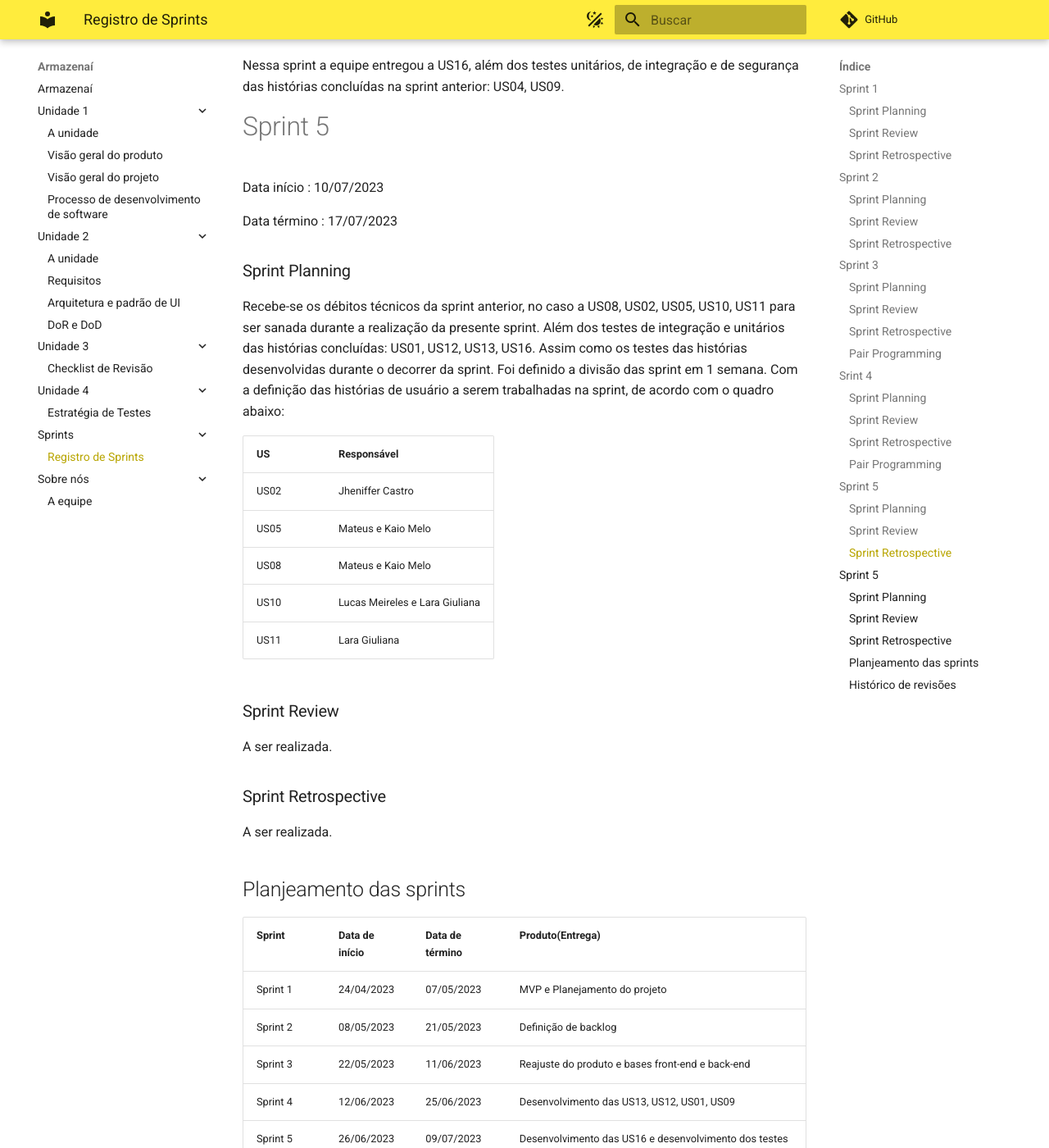
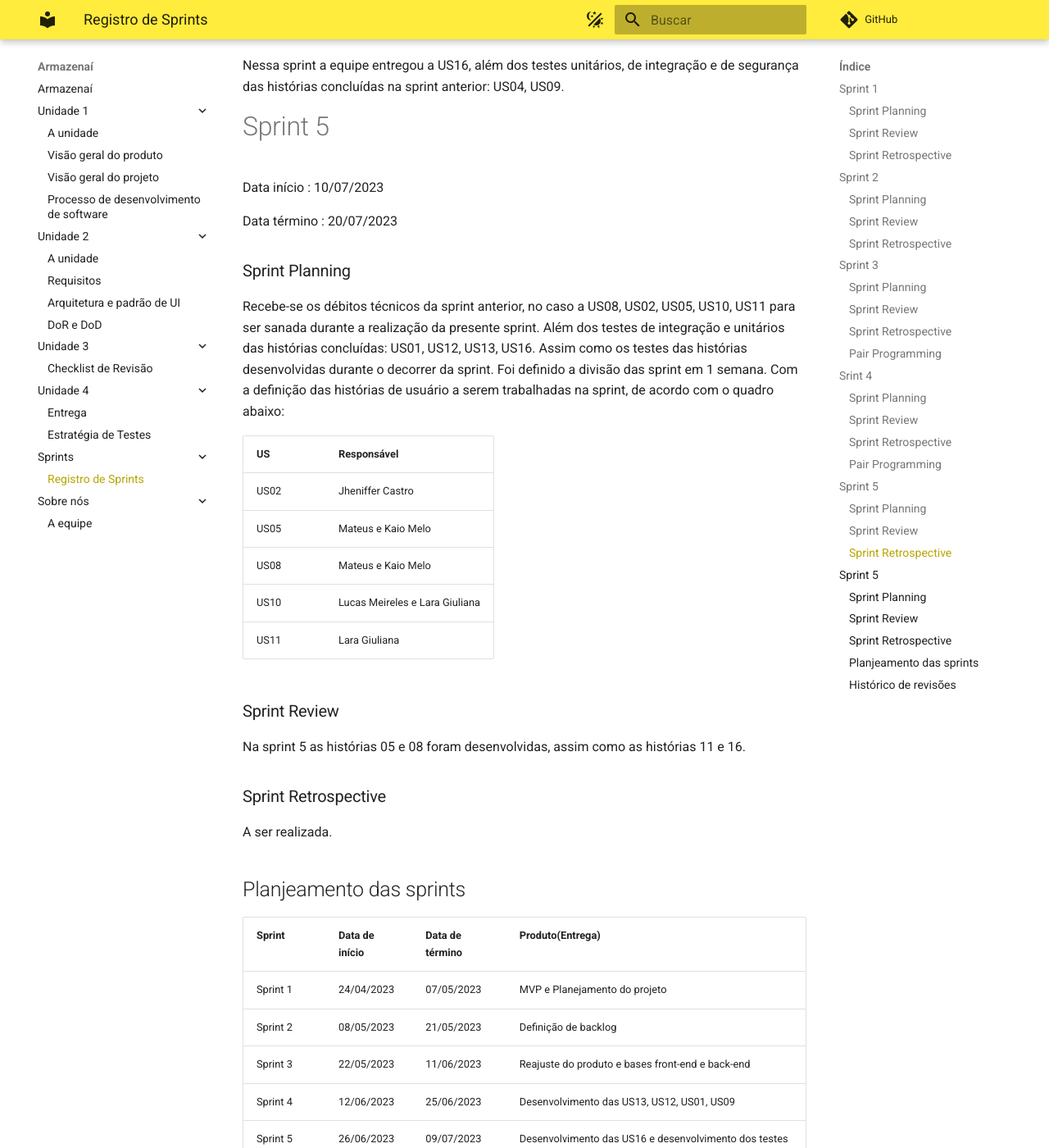
Before and after one commit to mdsreq-fga-unb/2023.1-Armazenai, an MkDocs documentation site: the page built from docs/Sprints/sprints.md, in a window 1280 px wide and 1400 px high, scrolled down 4347 px. Shown: the whole window at 82% size. Built offline with MkDocs 1.6.1 and Material for MkDocs 9.7.7, drawn with Linux system fonts in a browser that asks for light colours; comment, search, counter and statistics services are not loaded.

Commit message:
atualiza entrega unidade 4

```diff
--- a/docs/Sprints/sprints.md
+++ b/docs/Sprints/sprints.md
@@ -132,7 +132,7 @@ Nessa sprint a equipe entregou a US16, além dos testes unitários, de integraç
 
 Data início : 10/07/2023
 
-Data término : 17/07/2023
+Data término : 20/07/2023
 
 ### Sprint Planning
 
@@ -149,7 +149,7 @@ Foi definido a divisão das sprint em 1 semana. Com a definição das histórias
 
 ### Sprint Review
 
-A ser realizada.
+Na sprint 5 as histórias 05 e 08 foram desenvolvidas, assim como as histórias 11 e 16.
 
 ### Sprint Retrospective
 
--- a/mkdocs.yml
+++ b/mkdocs.yml
@@ -48,6 +48,7 @@ nav :
   - Unidade 3:
     - Checklist de Revisão: 'Unidade 3/checklistDeRevisao.md'
   - Unidade 4:
+    - Entrega: 'Unidade 4/index.md'
     - Estratégia de Testes: 'Unidade 4/teste.md'
   - Sprints:
     - Registro de Sprints: 'Sprints/sprints.md'
```
Also changed, not shown: docs/Unidade 4/index.md (added, +9 -0 lines), 1 other file.
